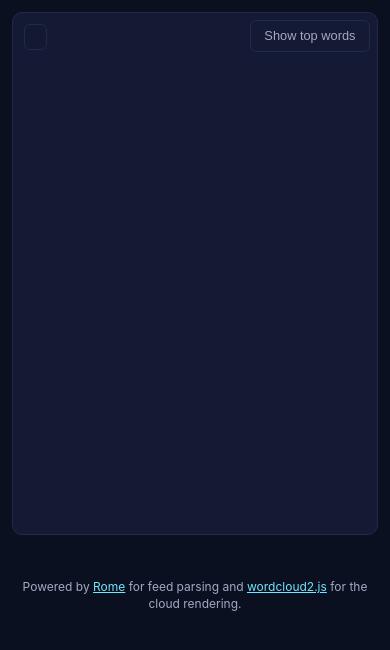
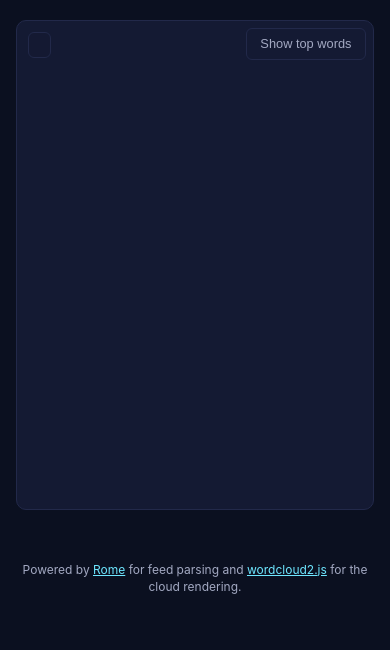
Before and after one commit to sandeepsachdev/Playground, a Spring app: page /cloud in a window 390 px wide. Shown: the part 67-717 px from the top of the page. Run offline with Thymeleaf, Linux system fonts and the light colour scheme; the template is opened without the code that fills it, so the values that code supplies are empty; some libraries are stand-ins or nearby versions.

Commit message:
Show All sources first and add mobile margins around the cloud
* buildSourceCycle now puts the aggregate "All sources" cloud at
  index 0, followed by each per-source cloud, so the first thing the
  user sees on load is the combined cloud across every feed.
* On the 600px mobile breakpoint main now has 1rem horizontal /
  1.25rem vertical padding (was 0.75rem all round) and the cloud has
  0.75rem inner padding (was 0.5rem), so there's visible margin on
  the sides of the canvas instead of running edge to edge. Dropped
  min-height a notch to compensate for the extra padding.

```diff
--- a/src/main/resources/static/css/styles.css
+++ b/src/main/resources/static/css/styles.css
@@ -378,12 +378,12 @@ footer a {
         padding: 0.15rem 0.5rem;
     }
     main {
-        padding: 0.75rem;
+        padding: 1.25rem 1rem;
         gap: 0.75rem;
     }
     #cloud {
-        min-height: 62vh;
-        padding: 0.5rem;
+        min-height: 58vh;
+        padding: 0.75rem;
         border-radius: 10px;
     }
     .source-label {
--- a/src/main/resources/static/js/cloud.js
+++ b/src/main/resources/static/js/cloud.js
@@ -271,18 +271,18 @@
     }
 
     function buildSourceCycle(snapshot) {
+        const cycle = [];
+        // Show the combined cloud first, then iterate through each source.
+        const aggregate = snapshot.words || [];
+        if (aggregate.length > 0) {
+            cycle.push({ source: null, label: 'All sources', words: aggregate });
+        }
         const perSource = snapshot.sourceWords || [];
-        const cycle = perSource
+        perSource
             .filter(function (s) { return s.words && s.words.length > 0; })
-            .map(function (s) {
-                return { source: s.source, label: s.source, words: s.words };
+            .forEach(function (s) {
+                cycle.push({ source: s.source, label: s.source, words: s.words });
             });
-        if (cycle.length === 0) {
-            const words = snapshot.words || [];
-            if (words.length > 0) {
-                cycle.push({ source: null, label: 'All sources', words: words });
-            }
-        }
         return cycle;
     }
 
```
